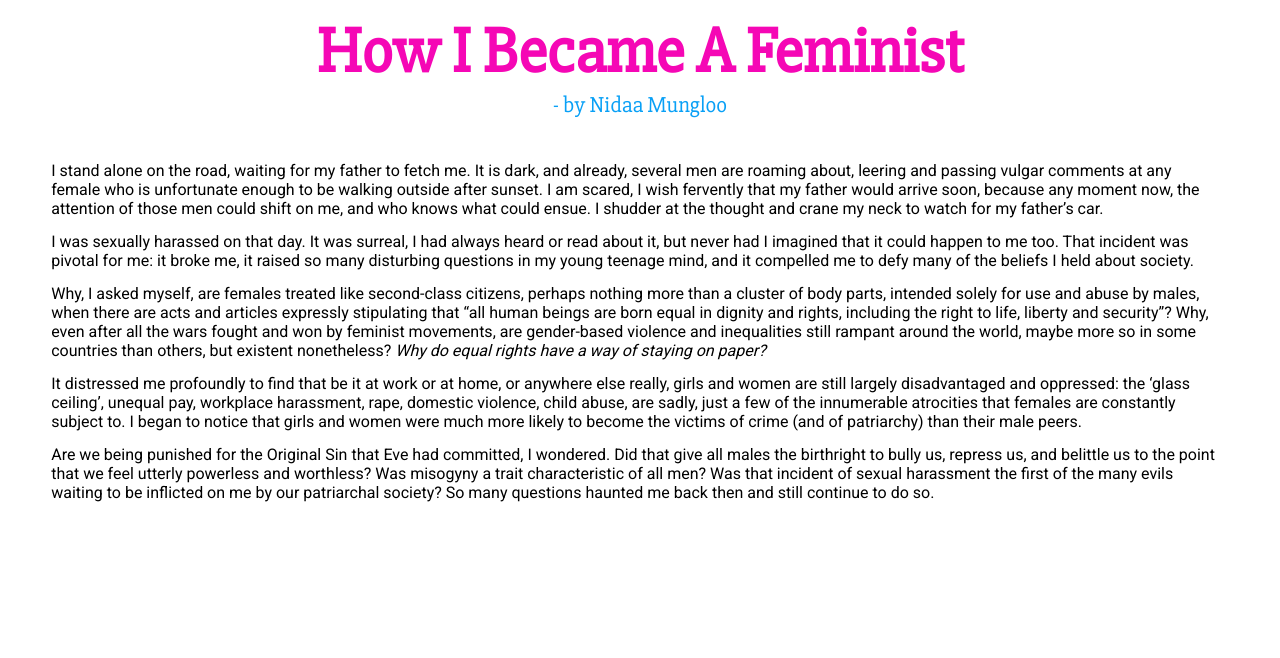
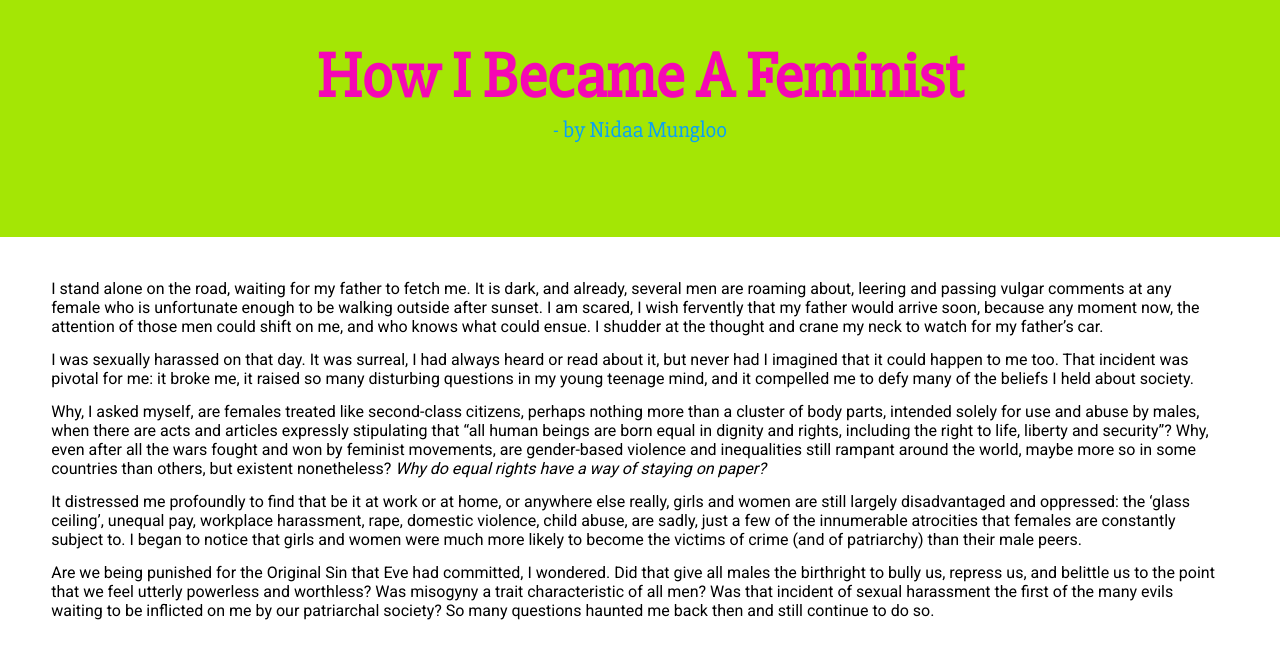
Before and after one commit to nida28/Samples-of-Writing, a plain HTML site: page index.html in a window 1280 px wide. Drawn offline with Linux system fonts and the light colour scheme.

Commit message:
final changes part II

```diff
--- a/style.css
+++ b/style.css
@@ -10,17 +10,20 @@ html, body, ul {
 
 .part-one {
 	font-family: 'Slabo 27px', serif;
+
 	padding-left: 1%;
-
 	padding-right: 1%;
 	padding-top: 1%;
 	text-align: center;
+	background-color: #A4E605;
+	height: 28%
 }
 
 #main-title {
 	font-size: 400%;
 	font-weight: bold;
 	color: #F507B5;
+	padding-top: 2%;
 
 }
 
```
